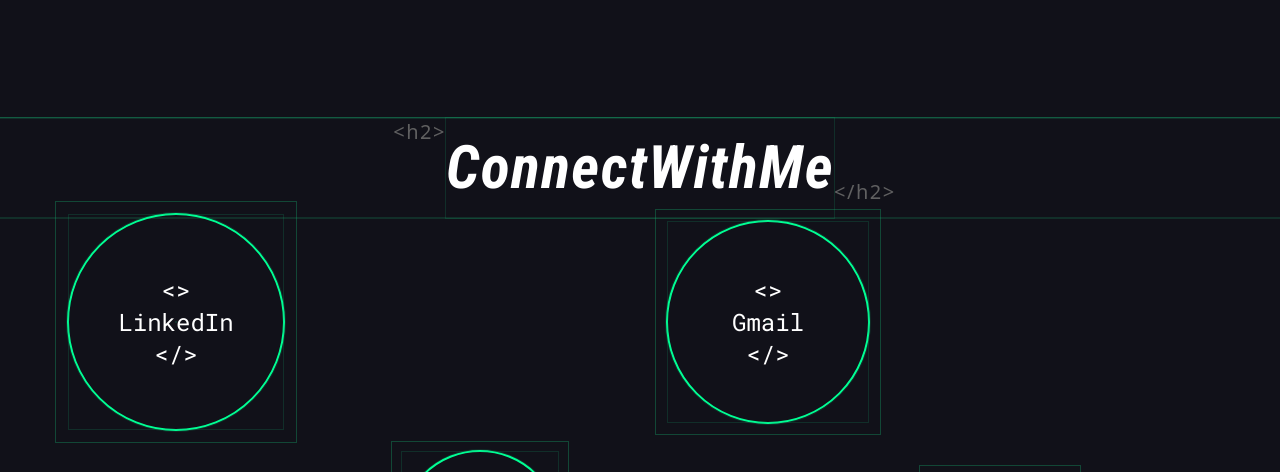
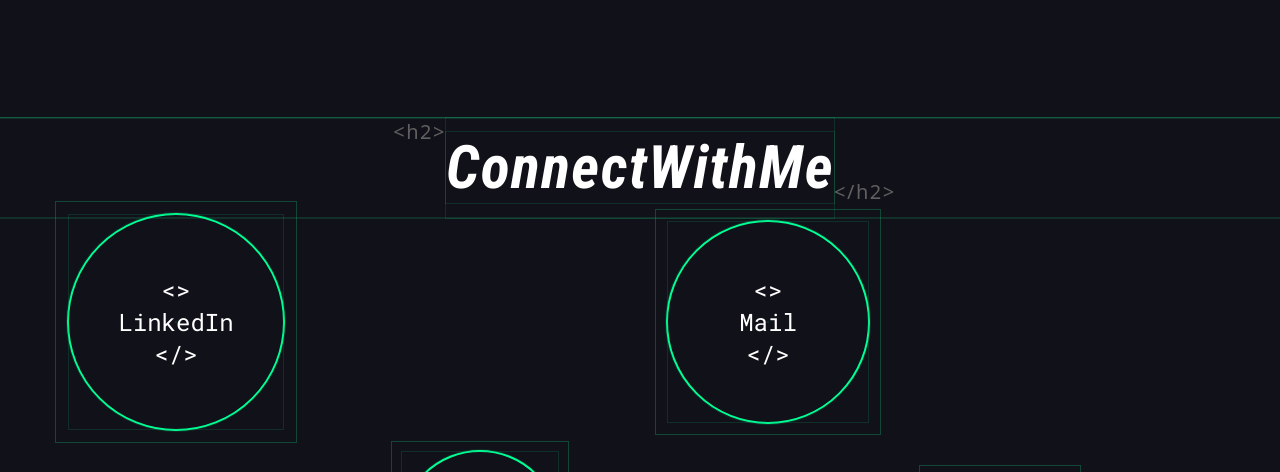
Before and after one commit to Chandraprakash-Darji/portfolio-ex, a React (Vite) app: page / in a window 1280 px wide. Shown: the part 2110-2582 px from the top of the page. Built offline with nearby package versions, Linux system fonts and the light colour scheme; what tailwindcss-magic would draw is missing.

Commit message:
Animated ConnnectWithMe

```diff
--- a/src/components/Contact/Contact.tsx
+++ b/src/components/Contact/Contact.tsx
@@ -1,4 +1,5 @@
 import useElementOnSecreen from "../../hook/useElementOnSecreen";
+import AnimatedText from "../AnimatedText";
 import Heading2 from "../Dummy/Heading2";
 import PrimaryText from "../Dummy/PrimaryText";
 
@@ -14,7 +15,9 @@
         >
             <div className="container mx-auto">
                 <div className="flex justify-center">
-                    <Heading2>ConnectWithMe</Heading2>
+                    <Heading2>
+                        <AnimatedText text="ConnectWithMe" />
+                    </Heading2>
                 </div>
                 <div className="flex flex-wrap md:flex-nowrap justify-center items-center md:gap-20 py-16 md:py-32">
                     <SocialButton
@@ -44,7 +47,7 @@
                         }}
                     />
                     <SocialButton
-                        text="Gmail"
+                        text="Mail"
                         href="mailto:prakashchandra3786@gmail.com"
                         pos={{ x: isVisible ? 0 : -83, y: isVisible ? 0 : -90 }}
                         className={{
```
